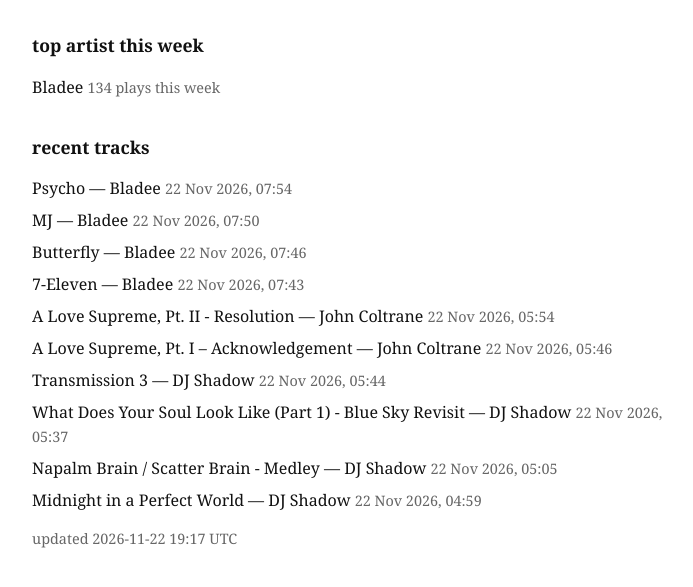
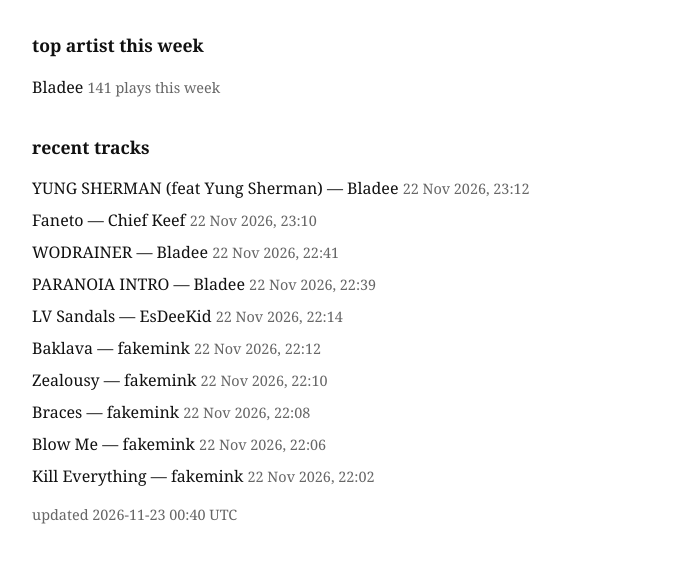
Before and after one commit to nathansimpson2007/blog, a plain HTML site: page music.html in a window 1280 px wide. Shown: the part 127-714 px from the top of the page, without its empty margins (288-981 px from the left). Drawn offline with Linux system fonts and the light colour scheme.

Commit message:
Update music page

```diff
--- a/music.html
+++ b/music.html
@@ -14,24 +14,24 @@
 
 <h2>top artist this week</h2>
 
-<p>Bladee <span class="date">134 plays this week</span></p>
+<p>Bladee <span class="date">141 plays this week</span></p>
 
 <h2>recent tracks</h2>
 
 <ul>
-  <li>Psycho — Bladee <span class="date">22 Nov 2026, 07:54</span></li>
-  <li>MJ — Bladee <span class="date">22 Nov 2026, 07:50</span></li>
-  <li>Butterfly — Bladee <span class="date">22 Nov 2026, 07:46</span></li>
-  <li>7-Eleven — Bladee <span class="date">22 Nov 2026, 07:43</span></li>
-  <li>A Love Supreme, Pt. II - Resolution — John Coltrane <span class="date">22 Nov 2026, 05:54</span></li>
-  <li>A Love Supreme, Pt. I – Acknowledgement — John Coltrane <span class="date">22 Nov 2026, 05:46</span></li>
-  <li>Transmission 3 — DJ Shadow <span class="date">22 Nov 2026, 05:44</span></li>
-  <li>What Does Your Soul Look Like (Part 1) - Blue Sky Revisit — DJ Shadow <span class="date">22 Nov 2026, 05:37</span></li>
-  <li>Napalm Brain / Scatter Brain - Medley — DJ Shadow <span class="date">22 Nov 2026, 05:05</span></li>
-  <li>Midnight in a Perfect World — DJ Shadow <span class="date">22 Nov 2026, 04:59</span></li>
+  <li>YUNG SHERMAN (feat Yung Sherman) — Bladee <span class="date">22 Nov 2026, 23:12</span></li>
+  <li>Faneto — Chief Keef <span class="date">22 Nov 2026, 23:10</span></li>
+  <li>WODRAINER — Bladee <span class="date">22 Nov 2026, 22:41</span></li>
+  <li>PARANOIA INTRO — Bladee <span class="date">22 Nov 2026, 22:39</span></li>
+  <li>LV Sandals — EsDeeKid <span class="date">22 Nov 2026, 22:14</span></li>
+  <li>Baklava — fakemink <span class="date">22 Nov 2026, 22:12</span></li>
+  <li>Zealousy — fakemink <span class="date">22 Nov 2026, 22:10</span></li>
+  <li>Braces — fakemink <span class="date">22 Nov 2026, 22:08</span></li>
+  <li>Blow Me — fakemink <span class="date">22 Nov 2026, 22:06</span></li>
+  <li>Kill Everything — fakemink <span class="date">22 Nov 2026, 22:02</span></li>
 </ul>
 
-<p class="date">updated 2026-11-22 19:17 UTC</p>
+<p class="date">updated 2026-11-23 00:40 UTC</p>
 
 </body>
 </html>
```
